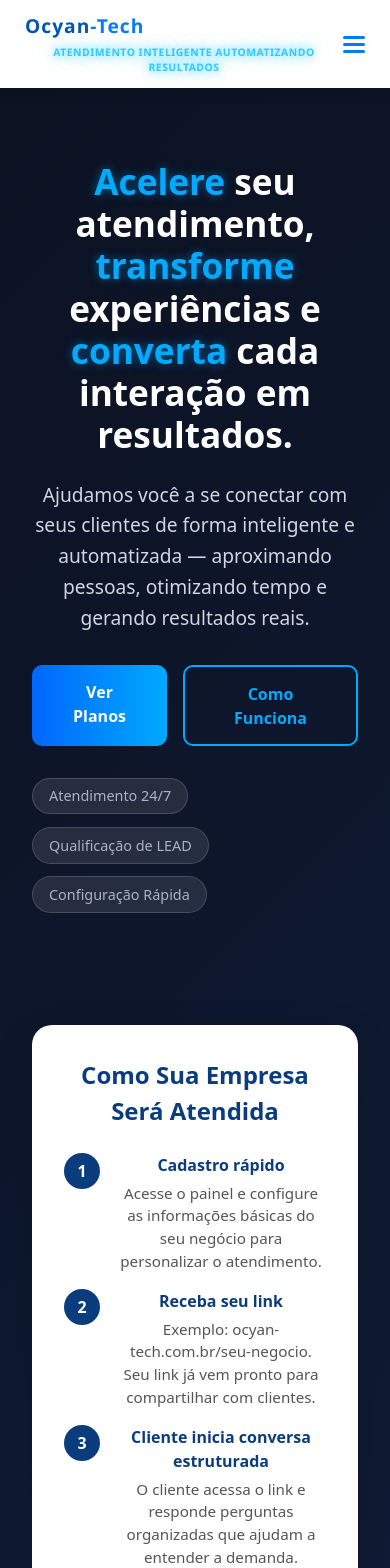
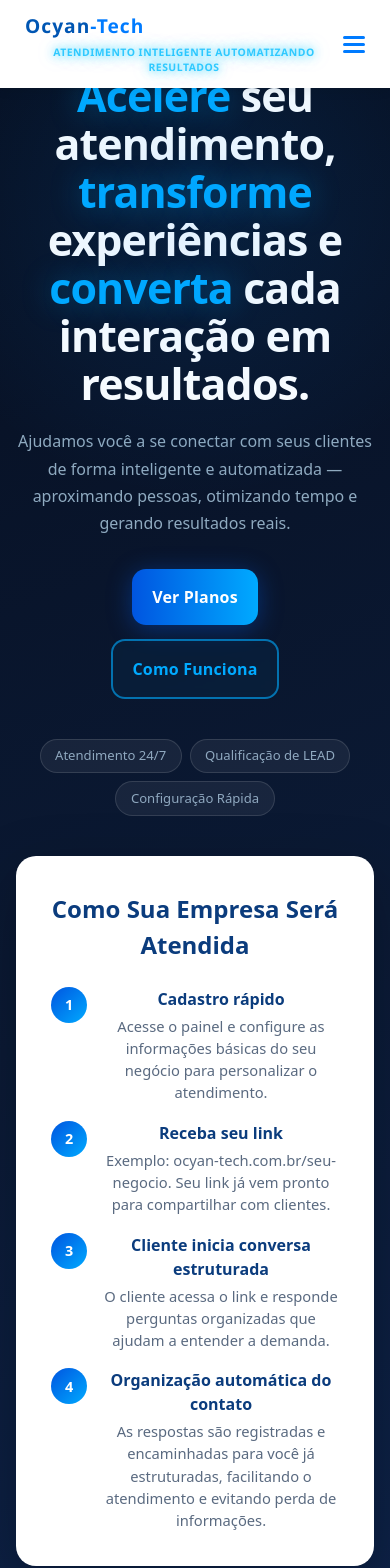
Before and after one commit to OcimarPrado/Frontend-ProjetoA, a React (Vite) app: page / in a window 390 px wide. Shown: the top 1568 px of the page. Built offline with nearby package versions, Linux system fonts and the light colour scheme.

Commit message:
ajuste em Hero

```diff
--- a/src/styles/Hero.css
+++ b/src/styles/Hero.css
@@ -1,10 +1,26 @@
 .hero {
-  background: linear-gradient(135deg, #0b1221 0%, #101c38 100%);
+  background: linear-gradient(160deg, #060e1f 0%, #0b1a35 60%, #0d2248 100%);
   color: #fff;
-  padding: 10rem 2rem;
+  padding: 6rem 1.5rem 4rem;
   display: flex;
   justify-content: center;
   align-items: center;
+  min-height: 100svh;
+  position: relative;
+  overflow: hidden;
+}
+
+/* Glow decorativo de fundo */
+.hero::before {
+  content: '';
+  position: absolute;
+  top: -100px;
+  left: 50%;
+  transform: translateX(-50%);
+  width: 600px;
+  height: 600px;
+  background: radial-gradient(circle, rgba(0, 140, 255, 0.12) 0%, transparent 70%);
+  pointer-events: none;
 }
 
 .hero-inner {
@@ -17,87 +33,96 @@
 }
 
 .hero h1 {
-  font-size: 2.8rem;
+  font-size: clamp(2.8rem, 5vw, 4.2rem);
   font-weight: 800;
   margin-bottom: 1.5rem;
-  line-height: 1.2;
+  line-height: 1.15;
+  letter-spacing: -0.02em;
 }
 
 .hero h1 span {
   color: #00aaff;
-  text-shadow: 0 0 10px rgba(0, 170, 255, 0.5);
+  text-shadow: 0 0 30px rgba(0, 170, 255, 0.4);
 }
 
 .hero-description {
-  font-size: 1.2rem;
-  color: #cfd6e0;
-  margin-bottom: 2rem;
-  line-height: 1.6;
+  font-size: clamp(1rem, 2.5vw, 1.2rem);
+  color: #9eb3cc;
+  margin-bottom: 2.5rem;
+  line-height: 1.7;
 }
 
 .hero-cta {
   display: flex;
   gap: 1rem;
-  margin-bottom: 2rem;
+  margin-bottom: 2.5rem;
+  flex-wrap: wrap;
 }
 
 .btn-primary,
 .btn-secondary {
-  padding: 0.9rem 1.8rem;
-  border-radius: 10px;
+  padding: 0.95rem 2rem;
+  border-radius: 12px;
   font-weight: 700;
+  font-size: 1rem;
   text-decoration: none;
   transition: all 0.3s ease;
+  letter-spacing: 0.01em;
 }
 
 .btn-primary {
-  background: linear-gradient(90deg, #0066ff, #00aaff);
+  background: linear-gradient(90deg, #0055e0, #00aaff);
   color: #fff;
+  box-shadow: 0 4px 24px rgba(0, 100, 255, 0.35);
 }
 
 .btn-primary:hover {
   transform: translateY(-3px);
-  box-shadow: 0 6px 20px rgba(0, 102, 255, 0.5);
+  box-shadow: 0 8px 28px rgba(0, 102, 255, 0.55);
 }
 
 .btn-secondary {
-  border: 2px solid #00aaff;
+  border: 2px solid rgba(0, 170, 255, 0.6);
   color: #00aaff;
+  background: rgba(0, 170, 255, 0.05);
+  backdrop-filter: blur(4px);
 }
 
 .btn-secondary:hover {
-  background: #00aaff;
-  color: #fff;
+  background: rgba(0, 170, 255, 0.15);
+  border-color: #00aaff;
 }
 
 .hero-features {
   display: flex;
-  gap: 0.8rem;
+  gap: 0.6rem;
   flex-wrap: wrap;
 }
 
 .feature-badge {
-  background: rgba(255, 255, 255, 0.1);
-  border: 1px solid rgba(255, 255, 255, 0.15);
-  border-radius: 20px;
-  padding: 0.4rem 1rem;
-  font-size: 0.9rem;
-  color: #a9b4c6;
+  background: rgba(255, 255, 255, 0.06);
+  border: 1px solid rgba(255, 255, 255, 0.12);
+  border-radius: 999px;
+  padding: 0.45rem 1.1rem;
+  font-size: 0.88rem;
+  color: #8fa8bf;
   transition: all 0.3s ease;
+  cursor: default;
 }
 
 .feature-badge:hover {
-  background: #00aaff;
-  color: #fff;
+  background: rgba(0, 170, 255, 0.15);
+  border-color: rgba(0, 170, 255, 0.5);
+  color: #00ccff;
 }
 
-/* Info Box (lado direito) */
+/* Info Box */
 .info-box {
   background: #fff;
   color: #0b3c7d;
-  padding: 2rem;
+  padding: 2.2rem;
   border-radius: 20px;
-  box-shadow: 0 10px 40px rgba(0, 0, 0, 0.1);
+  box-shadow: 0 20px 60px rgba(0, 0, 0, 0.25);
 }
 
 .info-box h3 {
@@ -111,17 +136,17 @@
 .info-steps {
   display: flex;
   flex-direction: column;
-  gap: 1rem;
+  gap: 1.1rem;
 }
 
 .info-step {
   display: flex;
-  align-items: start;
+  align-items: flex-start;
   gap: 1rem;
 }
 
 .step-number {
-  background: #0b3c7d;
+  background: linear-gradient(135deg, #0055e0, #00aaff);
   color: #fff;
   font-weight: 700;
   width: 36px;
@@ -131,32 +156,99 @@
   align-items: center;
   justify-content: center;
   flex-shrink: 0;
+  font-size: 0.9rem;
 }
 
 .step-content strong {
   display: block;
   font-size: 1rem;
   color: #0b3c7d;
-  margin-bottom: 0.3rem;
+  margin-bottom: 0.25rem;
 }
 
 .step-content p {
-  color: #555;
-  font-size: 0.95rem;
+  color: #5a6a80;
+  font-size: 0.92rem;
   margin: 0;
+  line-height: 1.5;
 }
 
-/* Responsivo */
+/* =====================
+   RESPONSIVO — MOBILE
+   ===================== */
 @media (max-width: 900px) {
+  .hero {
+    padding: 5rem 1.25rem 3.5rem;
+    min-height: 100svh;
+    align-items: flex-start;
+  }
+
   .hero-inner {
     grid-template-columns: 1fr;
+    gap: 2.5rem;
+  }
+
+  .hero h1 {
+    font-size: clamp(2.4rem, 9vw, 3rem);
+    line-height: 1.12;
+    text-align: center;
+    margin-bottom: 1.25rem;
+  }
+
+  .hero-description {
+    font-size: clamp(1rem, 4vw, 1.1rem);
+    text-align: center;
+    color: #8faac0;
+    margin-bottom: 2rem;
+  }
+
+  .hero-cta {
+    justify-content: center;
+    gap: 0.85rem;
+  }
+
+  .btn-primary,
+  .btn-secondary {
+    flex: 1 1 140px;
+    text-align: center;
+    padding: 1rem 1.25rem;
+    font-size: 1rem;
+    border-radius: 14px;
+  }
+
+  .hero-features {
+    justify-content: center;
+    gap: 0.5rem;
+  }
+
+  .feature-badge {
+    font-size: 0.82rem;
+    padding: 0.4rem 0.9rem;
   }
 
   .info-box {
-    margin-top: 3rem;
+    margin-top: 0;
+  }
+}
+
+@media (max-width: 480px) {
+  .hero {
+    padding: 4.5rem 1rem 3rem;
   }
 
   .hero h1 {
-    font-size: 2.2rem;
+    font-size: clamp(2.2rem, 11vw, 2.8rem);
+  }
+
+  .btn-primary,
+  .btn-secondary {
+    flex: 1 1 100%;
+    max-width: 320px;
+    margin: 0 auto;
+  }
+
+  .hero-cta {
+    flex-direction: column;
+    align-items: center;
   }
 }
```
